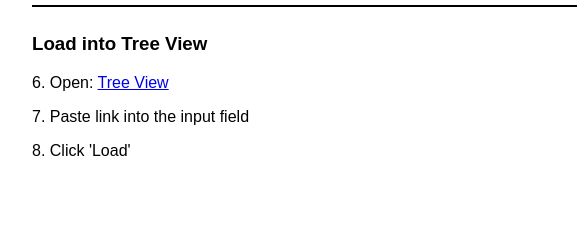
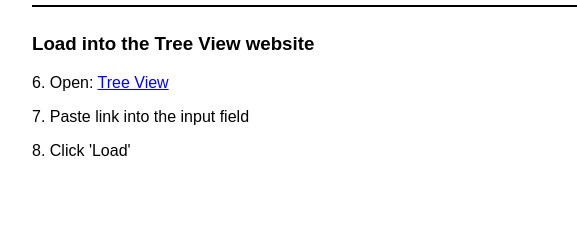
Before and after one commit to sequence345/Tree-View, a plain HTML site: page help.html in a window 1280 px wide. Shown: the part 1045-1273 px from the top of the page, 208-785 px from the left. Drawn offline with Linux system fonts and the light colour scheme; grey boxes are pictures that could not be loaded.

Commit message:
Update help.html

```diff
--- a/help.html
+++ b/help.html
@@ -107,7 +107,7 @@
       <hr class="thickHr">
       <div class="sectionBox">
         <div>
-          <h3>Load into Tree View</h3>
+          <h3>Load into the Tree View website</h3>
           <p> 6. Open: <a href="https://htmlpreview.github.io/?https://github.com/sequence345/Tree-View/blob/main/index.html" target="_blank">Tree View</a>
           </p>
           <p> 7. Paste link into the input field </p>
```
